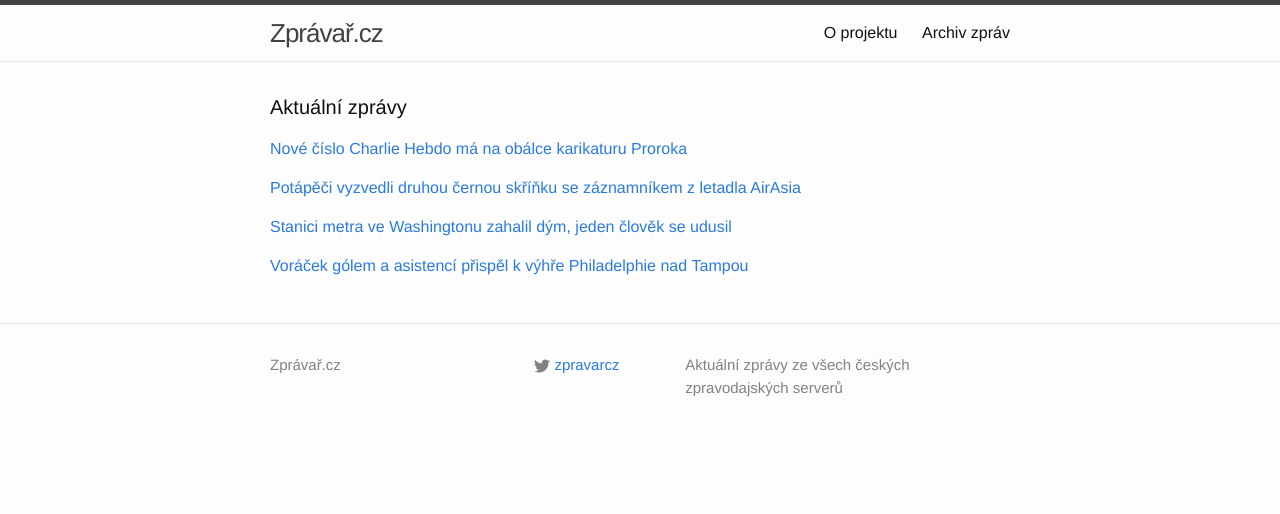
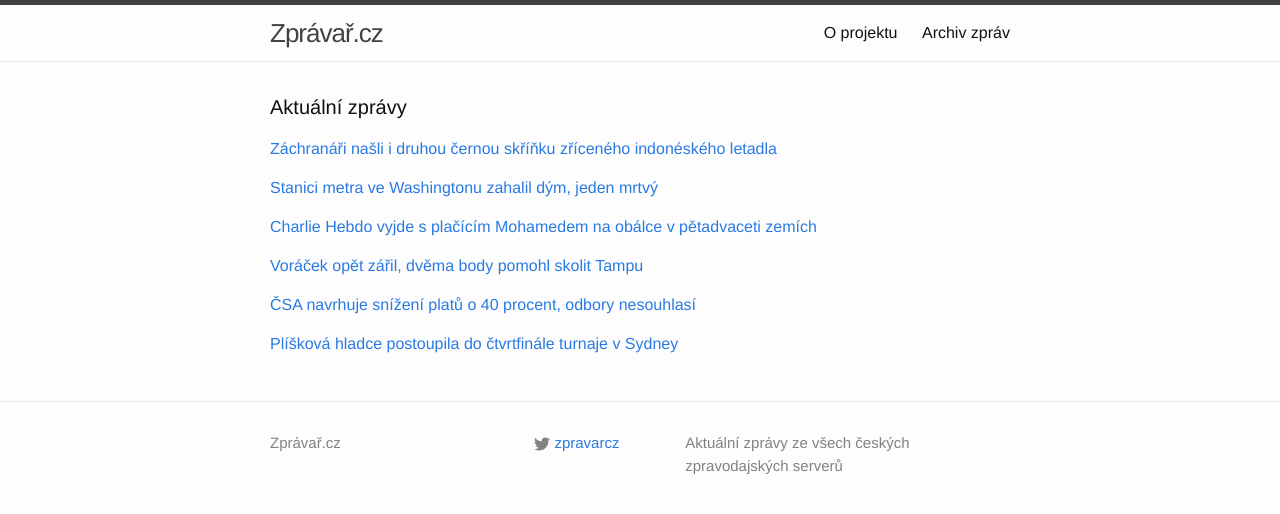
Before and after one commit to adliska/zpravar, a Jekyll site: the page built from index.html, in a window 1280 px wide. Shown: the top 514 px of the page. Built offline with Jekyll 4.4.1, drawn with Linux system fonts in a browser that asks for light colours.

Commit message:
zpravar news update

```diff
--- a/index.html
+++ b/index.html
@@ -5,37 +5,62 @@ layout: default
 <div class="home">
     <h1 class="page-heading">Aktuální zprávy</h1>
 
-<p><a href="javascript:;" onclick="toggle_visibility('zpravy0')">Nové číslo Charlie Hebdo má na obálce karikaturu Proroka</a></p>
+<p><a href="javascript:;" onclick="toggle_visibility('zpravy0')">Záchranáři našli i druhou černou skříňku zříceného indonéského letadla </a></p>
 <div id="zpravy0" style="display:none">
 <ul>
+<li><a href=http://www.lidovky.cz/zachranari-nasli-i-druhou-cernou-skrinku-zriceneho-indoneskeho-letadla-1ai-/zpravy-svet.aspx?c=A150113_075118_ln_zahranici_ele>Záchranáři našli i druhou černou skříňku zříceného indonéského letadla  - www.lidovky.cz</a></li>
+<li><a href=http://zpravy.idnes.cz/potapeci-vyzvedli-i-druhou-cernou-skrinku-zriceneho-letounu-airasia-12q-/zahranicni.aspx?c=A150113_073343_zahranicni_jpl>Úřady mají i druhou černou skříňku letu AirAsia, nahrávala hovor pilotů - zpravy.idnes.cz</a></li>
+<li><a href=http://zpravy.aktualne.cz/zahranici/potapeci-vyzvedli-druhou-cernou-skrinku-letounu-airasia/r~4ec8ebb89af011e4833a0025900fea04/>Potápěči vyzvedli druhou černou skříňku letounu AirAsia - zpravy.aktualne.cz</a></li>
+<li><a href=http://zahranicni.ihned.cz/asie-a-pacifik-cina/c1-63372960-potapeci-vyzvedli-druhou-cernou-skrinku-se-zaznamnikem-z-letadla-airasia>Potápěči vyzvedli druhou černou skříňku se záznamníkem z letadla AirAsia - zahranicni.ihned.cz</a></li>
+<li><a href=http://www.ceskatelevize.cz/ct24/svet/298028-i-druha-cerna-skrinka-je-nad-hladinou-osvetlit-by-mela-deni-v-kabine/>I druhá černá skříňka je nad hladinou, osvětlit by měla dění v kabině - www.ceskatelevize.cz</a></li>
+<li><a href=http://www.novinky.cz/zahranicni/svet/358578-potapeci-vyzvedli-druhou-cernou-skrinku-airbusu.html>Potápěči vyzvedli druhou černou skříňku airbusu  - www.novinky.cz</a></li>
+<li><a href=http://www.ceskenoviny.cz/zpravy/zpravy/potapeci-pry-vyzvedli-druhou-cernou-skrinku-letounu-airasia/1168147>Potápěči prý vyzvedli druhou černou skříňku letounu AirAsia - www.ceskenoviny.cz</a></li>
+<li><a href=http://www.rozhlas.cz/_zprava/potapeci-pry-vyzvedli-z-more-druhou-cernou-skrinku-z-letadla-airasia--1442811>Potápěči prý vyzvedli z moře druhou černou skříňku z letadla AirAsia - www.rozhlas.cz</a></li>
+</ul>
+</div><p><a href="javascript:;" onclick="toggle_visibility('zpravy1')">Stanici metra ve Washingtonu zahalil dým, jeden mrtvý</a></p>
+<div id="zpravy1" style="display:none">
+<ul>
+<li><a href=http://zpravy.aktualne.cz/zahranici/stanici-metra-ve-washingtonu-zahalil-dym-jeden-mrtvy/r~0a63ecf49af311e4ba57002590604f2e/>Stanici metra ve Washingtonu zahalil dým, jeden mrtvý - zpravy.aktualne.cz</a></li>
+<li><a href=http://www.lidovky.cz/kour-ve-washingtonskem-metru-zabil-cloveka-desitky-lidi-skoncily-v-nemocnici-1xi-/zpravy-svet.aspx?c=A150113_073520_ln_zahranici_ele>Washingtonské metro zahltil kouř, desítky lidí skončily v nemocnici  - www.lidovky.cz</a></li>
+<li><a href=http://www.rozhlas.cz/_zprava/ve-washingtonu-evakuovali-stanici-metra-kvuli-kouri-po-zdroji-se-zatim-patra--1442822>Ve Washingtonu evakuovali stanici metra kvůli kouři, po zdroji se zatím pátrá - www.rozhlas.cz</a></li>
+<li><a href=http://www.ceskatelevize.cz/ct24/svet/298031-stanici-metra-ve-washingtonu-zahalil-dym-jeden-clovek-se-udusil/>Stanici metra ve Washingtonu zahalil dým, jeden člověk se udusil - www.ceskatelevize.cz</a></li>
+<li><a href=http://www.ceskatelevize.cz/ct24/svet/298031-evakuace-metra-ve-washingtonu-jeden-clovek-se-udusil-kourem/>Evakuace metra ve Washingtonu: Jeden člověk se udusil kouřem - www.ceskatelevize.cz</a></li>
+<li><a href=http://zpravy.idnes.cz/kour-v-metru-ve-washingtonu-jeden-mrtvy-fd0-/zahranicni.aspx?c=A150113_065704_zahranicni_skr>Kouř v metru ve Washingtonu zabil ženu, zraněných jsou desítky - zpravy.idnes.cz</a></li>
+<li><a href=http://www.novinky.cz/zahranicni/amerika/358579-kour-zabijel-ve-washingtonskem-metru.html>Kouř zabíjel ve washingtonském metru - www.novinky.cz</a></li>
+</ul>
+</div><p><a href="javascript:;" onclick="toggle_visibility('zpravy2')">Charlie Hebdo vyjde s plačícím Mohamedem na obálce v pětadvaceti zemích</a></p>
+<div id="zpravy2" style="display:none">
+<ul>
+<li><a href=http://zahranicni.ihned.cz/evropa-slovensko/c1-63372980-charlie-hebdo-vyjde-s-placicim-mohamedem-na-obalce-v-petadvaceti-zemich>Charlie Hebdo vyjde s plačícím Mohamedem na obálce v pětadvaceti zemích - zahranicni.ihned.cz</a></li>
 <li><a href=http://zpravy.aktualne.cz/zahranici/charlie-hebdo-bude-mit-na-obalce-karikaturu-mohameda/r~54b2b82e9aeb11e4ba57002590604f2e/>Nové číslo Charlie Hebdo má na obálce karikaturu Proroka - zpravy.aktualne.cz</a></li>
 <li><a href=http://www.ceskenoviny.cz/zpravy/zpravy/pristi-cislo-charlie-hebdo-vyjde-s-karikaturou-mohameda-na-obalce/1168142>Příští číslo Charlie Hebdo vyjde s karikaturou Mohameda na obálce - www.ceskenoviny.cz</a></li>
 <li><a href=https://echo24.cz/a/iUZU8>Mohamed pláče: Je suis Charlie. Příští obálka Charlie Hebdo - echo24.cz</a></li>
 <li><a href=http://www.ceskatelevize.cz/ct24/svet/298027-cislo-prezivsich-vyjde-s-karikaturou-mohameda-na-obalce/>"Číslo přeživších" vyjde s karikaturou Mohameda na obálce - www.ceskatelevize.cz</a></li>
 <li><a href=http://echo24.cz/a/iUZU8>Mohamed pláče: Je suis Charlie. Příští obálka Charlie Hebdo - echo24.cz</a></li>
 </ul>
-</div><p><a href="javascript:;" onclick="toggle_visibility('zpravy1')">Potápěči vyzvedli druhou černou skříňku se záznamníkem z letadla AirAsia</a></p>
-<div id="zpravy1" style="display:none">
-<ul>
-<li><a href=http://zahranicni.ihned.cz/asie-a-pacifik-cina/c1-63372960-potapeci-vyzvedli-druhou-cernou-skrinku-se-zaznamnikem-z-letadla-airasia>Potápěči vyzvedli druhou černou skříňku se záznamníkem z letadla AirAsia - zahranicni.ihned.cz</a></li>
-<li><a href=http://www.ceskatelevize.cz/ct24/svet/298028-i-druha-cerna-skrinka-je-nad-hladinou-osvetlit-by-mela-deni-v-kabine/>I druhá černá skříňka je nad hladinou, osvětlit by měla dění v kabině - www.ceskatelevize.cz</a></li>
-<li><a href=http://www.novinky.cz/zahranicni/svet/358578-potapeci-vyzvedli-druhou-cernou-skrinku-airbusu.html>Potápěči vyzvedli druhou černou skříňku airbusu  - www.novinky.cz</a></li>
-<li><a href=http://www.ceskenoviny.cz/zpravy/zpravy/potapeci-pry-vyzvedli-druhou-cernou-skrinku-letounu-airasia/1168147>Potápěči prý vyzvedli druhou černou skříňku letounu AirAsia - www.ceskenoviny.cz</a></li>
-<li><a href=http://www.rozhlas.cz/_zprava/potapeci-pry-vyzvedli-z-more-druhou-cernou-skrinku-z-letadla-airasia--1442811>Potápěči prý vyzvedli z moře druhou černou skříňku z letadla AirAsia - www.rozhlas.cz</a></li>
-</ul>
-</div><p><a href="javascript:;" onclick="toggle_visibility('zpravy2')">Stanici metra ve Washingtonu zahalil dým, jeden člověk se udusil</a></p>
-<div id="zpravy2" style="display:none">
-<ul>
-<li><a href=http://www.ceskatelevize.cz/ct24/svet/298031-stanici-metra-ve-washingtonu-zahalil-dym-jeden-clovek-se-udusil/>Stanici metra ve Washingtonu zahalil dým, jeden člověk se udusil - www.ceskatelevize.cz</a></li>
-<li><a href=http://www.ceskatelevize.cz/ct24/svet/298031-evakuace-metra-ve-washingtonu-jeden-clovek-se-udusil-kourem/>Evakuace metra ve Washingtonu: Jeden člověk se udusil kouřem - www.ceskatelevize.cz</a></li>
-<li><a href=http://zpravy.idnes.cz/kour-v-metru-ve-washingtonu-jeden-mrtvy-fd0-/zahranicni.aspx?c=A150113_065704_zahranicni_skr>Kouř v metru ve Washingtonu zabil ženu, zraněných jsou desítky - zpravy.idnes.cz</a></li>
-<li><a href=http://www.novinky.cz/zahranicni/amerika/358579-kour-zabijel-ve-washingtonskem-metru.html>Kouř zabíjel ve washingtonském metru - www.novinky.cz</a></li>
-</ul>
-</div><p><a href="javascript:;" onclick="toggle_visibility('zpravy3')">Voráček gólem a asistencí přispěl k výhře Philadelphie nad Tampou</a></p>
+</div><p><a href="javascript:;" onclick="toggle_visibility('zpravy3')">Voráček opět zářil, dvěma body pomohl skolit Tampu</a></p>
 <div id="zpravy3" style="display:none">
 <ul>
+<li><a href=http://www.tyden.cz/rubriky/sport/hokej/nhl/voracek-opet-zaril-dvema-body-pomohl-skolit-tampu_329922.html>Voráček opět zářil, dvěma body pomohl skolit Tampu - www.tyden.cz</a></li>
+<li><a href=http://www.rozhlas.cz/_zprava/voracek-pomohl-v-nhl-rozstrilet-lidra-konference-zvysil-naskok-v-cele-bodovani--1442823>Voráček pomohl v NHL rozstřílet lídra konference, zvýšil náskok v čele bodování - www.rozhlas.cz</a></li>
 <li><a href=http://www.denik.cz/hokej/voracek-golem-a-asistenci-prispel-k-vyhre-philadelphie-nad-tampou-20150113.html>Voráček gólem a asistencí přispěl k výhře Philadelphie nad Tampou - www.denik.cz</a></li>
 <li><a href=http://hokej.idnes.cz/voracek-bral-dva-body-u-kanonady-flyers-d9f-/nhl.aspx?c=A150113_071631_nhl_Mkr>Voráček bral dva body u kanonády Flyers, dále kraluje produktivitě NHL - hokej.idnes.cz</a></li>
 <li><a href=http://www.sportovninoviny.cz/zpravy/voracek-zvysil-o-dva-body-naskok-v-cele-produktivity-nhl/1168166>Voráček zvýšil o dva body náskok v čele produktivity NHL - www.sportovninoviny.cz</a></li>
 </ul>
+</div><p><a href="javascript:;" onclick="toggle_visibility('zpravy4')">ČSA navrhuje snížení platů o 40 procent, odbory nesouhlasí</a></p>
+<div id="zpravy4" style="display:none">
+<ul>
+<li><a href=http://www.denik.cz/ekonomika/csa-navrhuje-snizeni-platu-o-40-procent-odbory-nesouhlasi-20150113.html>ČSA navrhuje snížení platů o 40 procent, odbory nesouhlasí - www.denik.cz</a></li>
+<li><a href=http://zpravy.e15.cz/byznys/doprava-a-logistika/csa-chce-snizovat-platy-o-40-procent-podle-odboru-je-to-necekane-moc-1152729>ČSA chce snižovat platy o 40 procent, podle odborů je to nečekaně moc - zpravy.e15.cz</a></li>
+<li><a href=http://zpravy.aktualne.cz/ekonomika/csa-navrhuje-snizeni-platu-o-40-procent-odbory-jsou-proti/r~3022a6429aee11e4b98c002590604f2e/>ČSA navrhuje snížení platů o 40 procent, odbory jsou proti - zpravy.aktualne.cz</a></li>
+<li><a href=http://www.financninoviny.cz/zpravodajstvi/zpravy/mfd-csa-navrhuje-snizeni-platu-o-40-procent-odbory-nesouhlasi/1168149>MfD: ČSA navrhuje snížení platů o 40 procent, odbory nesouhlasí - www.financninoviny.cz</a></li>
+</ul>
+</div><p><a href="javascript:;" onclick="toggle_visibility('zpravy5')">Plíšková hladce postoupila do čtvrtfinále turnaje v Sydney</a></p>
+<div id="zpravy5" style="display:none">
+<ul>
+<li><a href=http://www.denik.cz/tenis/tenistka-pliskova-poustoupila-v-sydney-do-ctvrtfinale-20150113.html>Plíšková hladce postoupila do čtvrtfinále turnaje v Sydney - www.denik.cz</a></li>
+<li><a href=http://www.sportovninoviny.cz/zpravy/tenistka-pliskova-poustoupila-v-sydney-do-ctvrtfinale/1168181>Tenistka Plíšková poustoupila v Sydney do čtvrtfinále - www.sportovninoviny.cz</a></li>
+<li><a href=http://sport.aktualne.cz/karolina-pliskova-se-v-sydney-probojovala-do-ctvrtfinale/r~e52174649aef11e4833a0025900fea04/>Karolína Plíšková se v Sydney probojovala do čtvrtfinále - sport.aktualne.cz</a></li>
+<li><a href=http://sport.idnes.cz/hobart-sydney-auckland-tenis-turnaje-zpravodajstvi-f9p-/tenis.aspx?c=A150113_071746_tenis_ten>6:0, 6:0. A tenistka Karolína Plíšková je v Sydney ve čtvrtfinále - sport.idnes.cz</a></li>
+</ul>
 </div></div>
```
